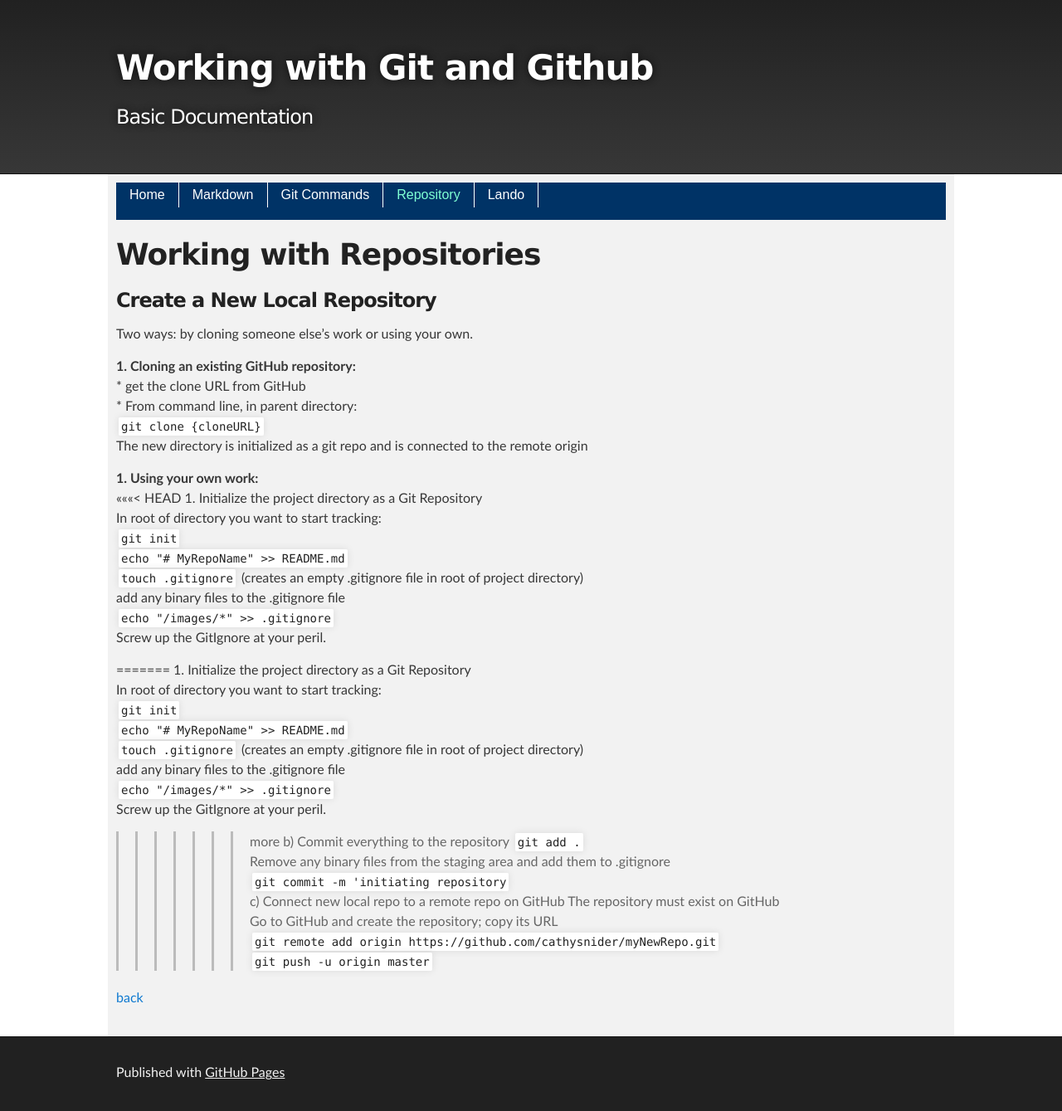
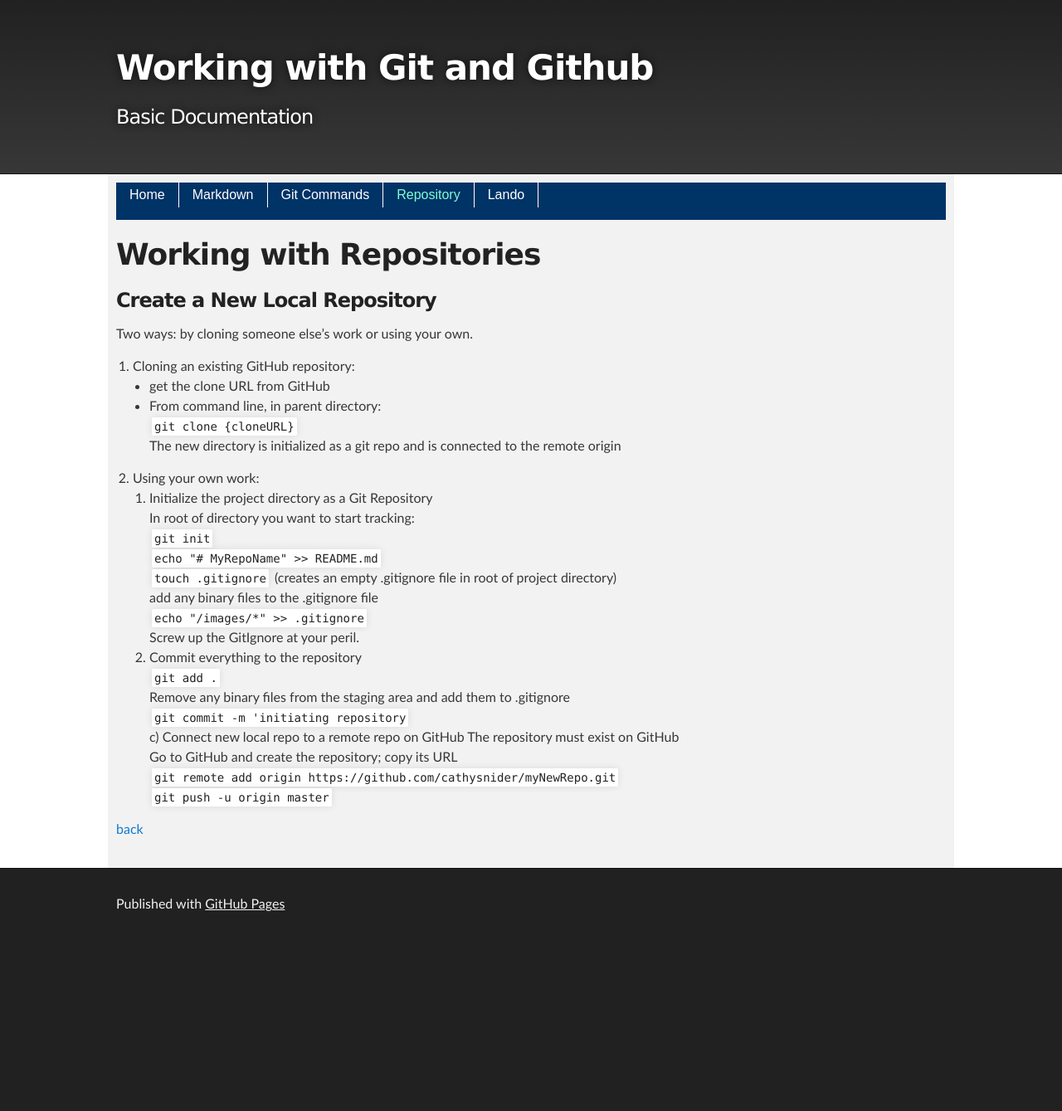
Before and after one commit to cathysnider/cathysnider.github.io, a Jekyll site: the page built from repository.md, in a window 1280 px wide. Shown: the whole page at 83% size. Built offline with Jekyll 4.4.1, drawn with Linux system fonts in a browser that asks for light colours; after the commit the page ends 1136 px from its top, so only the background shows below that.

Commit message:
more attempts at indentation

```diff
--- a/repository.md
+++ b/repository.md
@@ -9,15 +9,13 @@ layout: default
 
 Two ways: by cloning someone else's work or using your own.
 
-__1. Cloning an existing GitHub repository:__ <br />
-     * get the clone URL from GitHub <br />
-     * From command line, in parent directory: <br />
-       `git clone {cloneURL}` <br />
-       The new directory is initialized as a git repo and is connected to the remote origin <br />
-
-__1. Using your own work:__ <br />
-<<<<<<< HEAD
-    1. Initialize the project directory as a Git Repository <br />
+1. Cloning an existing GitHub repository: <br />
+   * get the clone URL from GitHub <br />
+   * From command line, in parent directory: <br />
+     `git clone {cloneURL}` <br />
+     The new directory is initialized as a git repo and is connected to the remote origin <br />
+1. Using your own work: <br />
+   1. Initialize the project directory as a Git Repository <br />
       In root of directory you want to start tracking: <br />
       `git init` <br />
       `echo "# MyRepoName" >> README.md` <br />
@@ -25,19 +23,7 @@ __1. Using your own work:__ <br />
       add any binary files to the .gitignore file <br />
       `echo "/images/*" >> .gitignore` <br />
       Screw up the GitIgnore at your peril.
-
-=======
-     1. Initialize the project directory as a Git Repository <br />
-        In root of directory you want to start tracking: <br />
-        `git init` <br />
-        `echo "# MyRepoName" >> README.md` <br />
-        `touch .gitignore` (creates an empty .gitignore file in root of project directory) <br />
-        add any binary files to the .gitignore file <br />
-        `echo "/images/*" >> .gitignore` <br />
-        Screw up the GitIgnore at your peril.
-
->>>>>>> more
-    b) Commit everything to the repository
+   1. Commit everything to the repository <br />
 `git add .` <br />
 Remove any binary files from the staging area and add them to .gitignore <br />
 `git commit -m 'initiating repository` <br />
```
